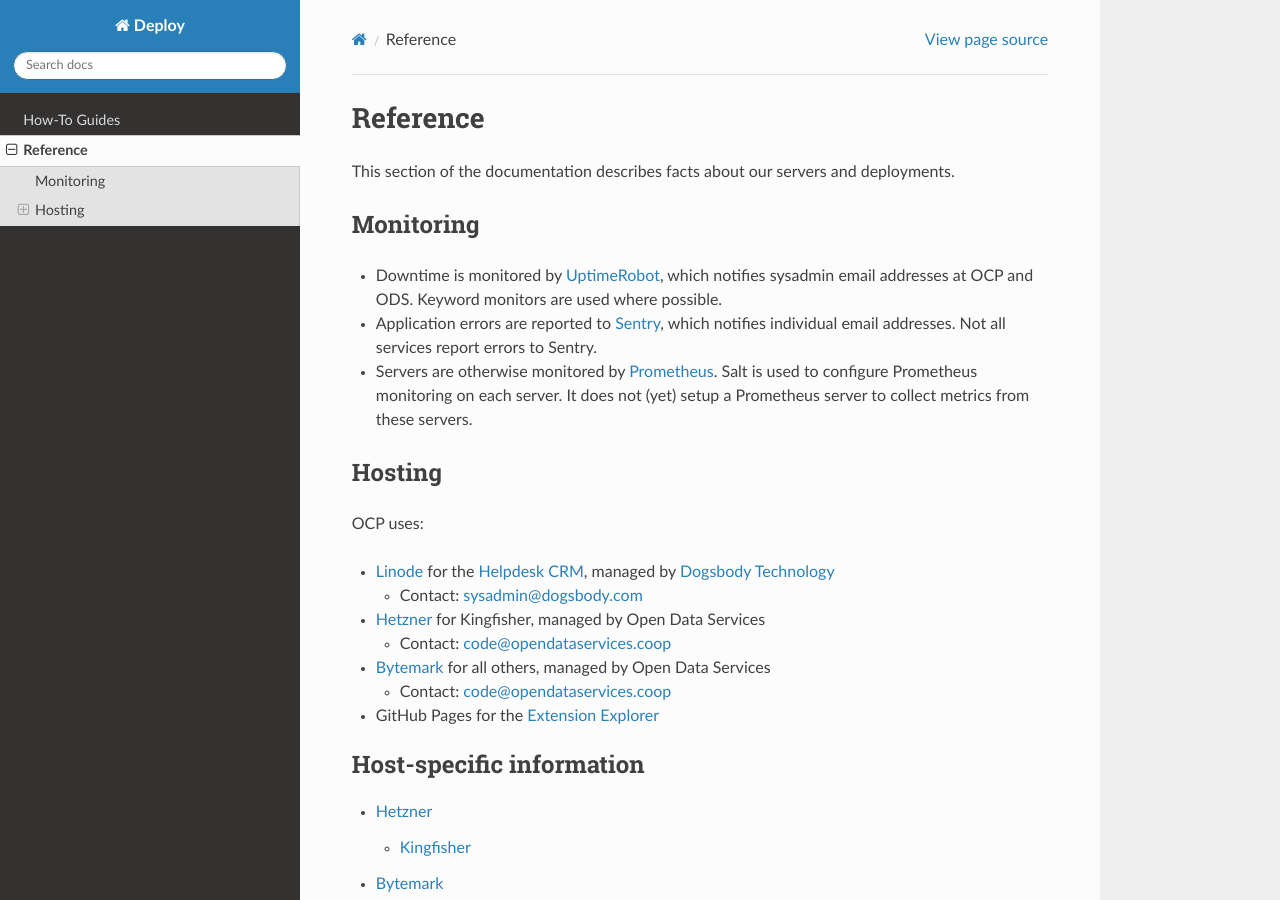
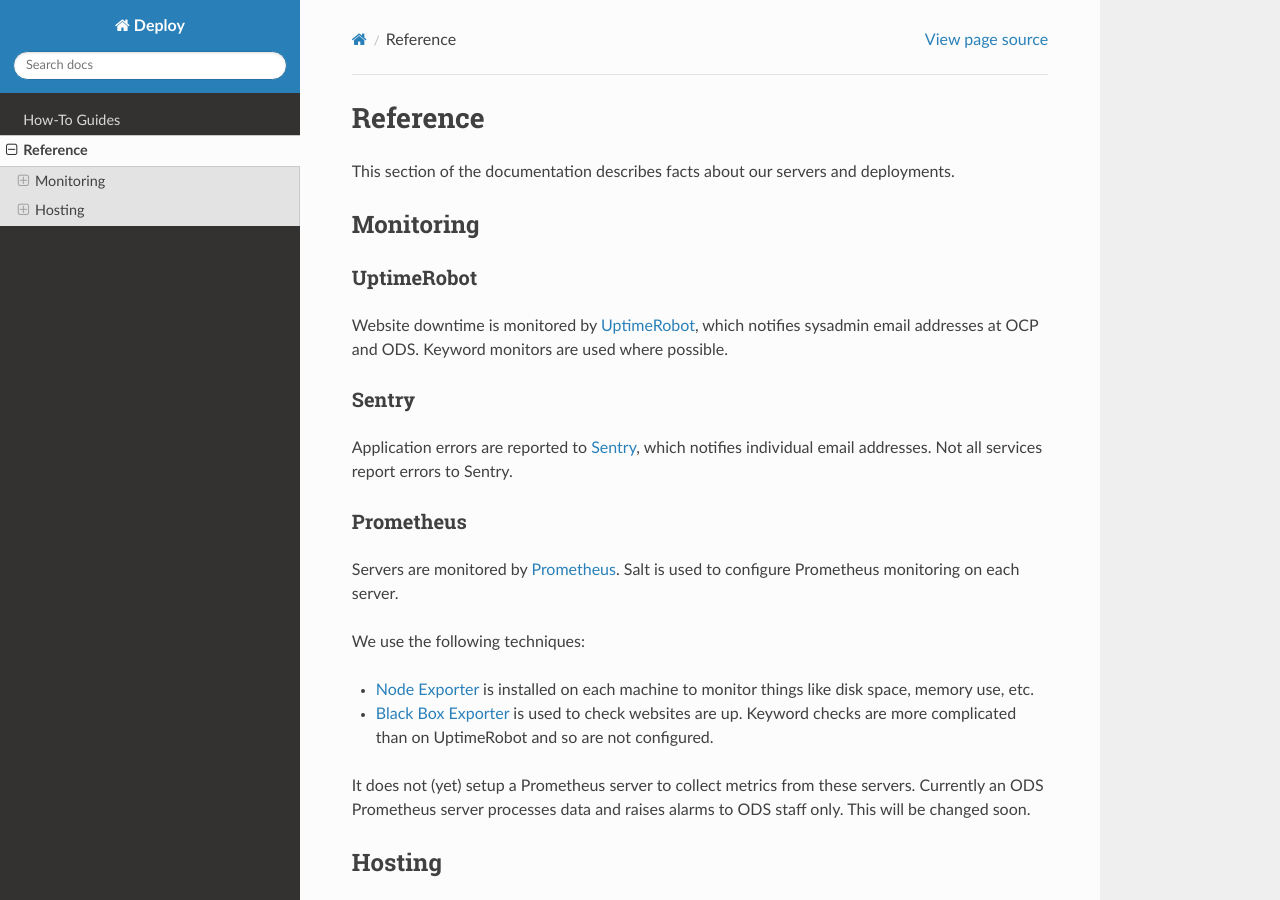
Before and after one commit to open-contracting/deploy, a Sphinx documentation site: the page built from docs/reference/index.rst, in a window 1280 px wide and 900 px high. Built offline with Sphinx 7.4.7 and the Read the Docs theme 2.0.0, drawn with Linux system fonts in a browser that asks for light colours.

Commit message:
Docs - Monitoring https://github.com/open-contracting/deploy/issues/13

```diff
--- a/docs/reference/index.rst
+++ b/docs/reference/index.rst
@@ -6,9 +6,28 @@
 Monitoring
 ----------
 
--  Downtime is monitored by `UptimeRobot <https://uptimerobot.com/>`__, which notifies sysadmin email addresses at OCP and ODS. Keyword monitors are used where possible.
--  Application errors are reported to `Sentry <https://sentry.io/>`__, which notifies individual email addresses. Not all services report errors to Sentry.
--  Servers are otherwise monitored by `Prometheus <https://prometheus.io/>`__. Salt is used to configure Prometheus monitoring on each server. It does not (yet) setup a Prometheus server to collect metrics from these servers.
+UptimeRobot
+^^^^^^^^^^^
+
+Website downtime is monitored by `UptimeRobot <https://uptimerobot.com/>`__, which notifies sysadmin email addresses at OCP and ODS. Keyword monitors are used where possible.
+
+Sentry
+^^^^^^
+
+Application errors are reported to `Sentry <https://sentry.io/>`__, which notifies individual email addresses. Not all services report errors to Sentry.
+
+Prometheus
+^^^^^^^^^^
+
+Servers are monitored by `Prometheus <https://prometheus.io/>`__. Salt is used to configure Prometheus monitoring on each server.
+
+We use the following techniques:
+
+* `Node Exporter <https://github.com/prometheus/node_exporter>`__ is installed on each machine to monitor things like disk space, memory use, etc.
+* `Black Box Exporter <https://github.com/prometheus/blackbox_exporter>`__ is used to check websites are up. Keyword checks are more complicated than on UptimeRobot and so are not configured.
+
+It does not (yet) setup a Prometheus server to collect metrics from these servers. Currently an ODS Prometheus server processes data and raises alarms to ODS staff only. This will be changed soon.
+
 
 Hosting
 -------
```
